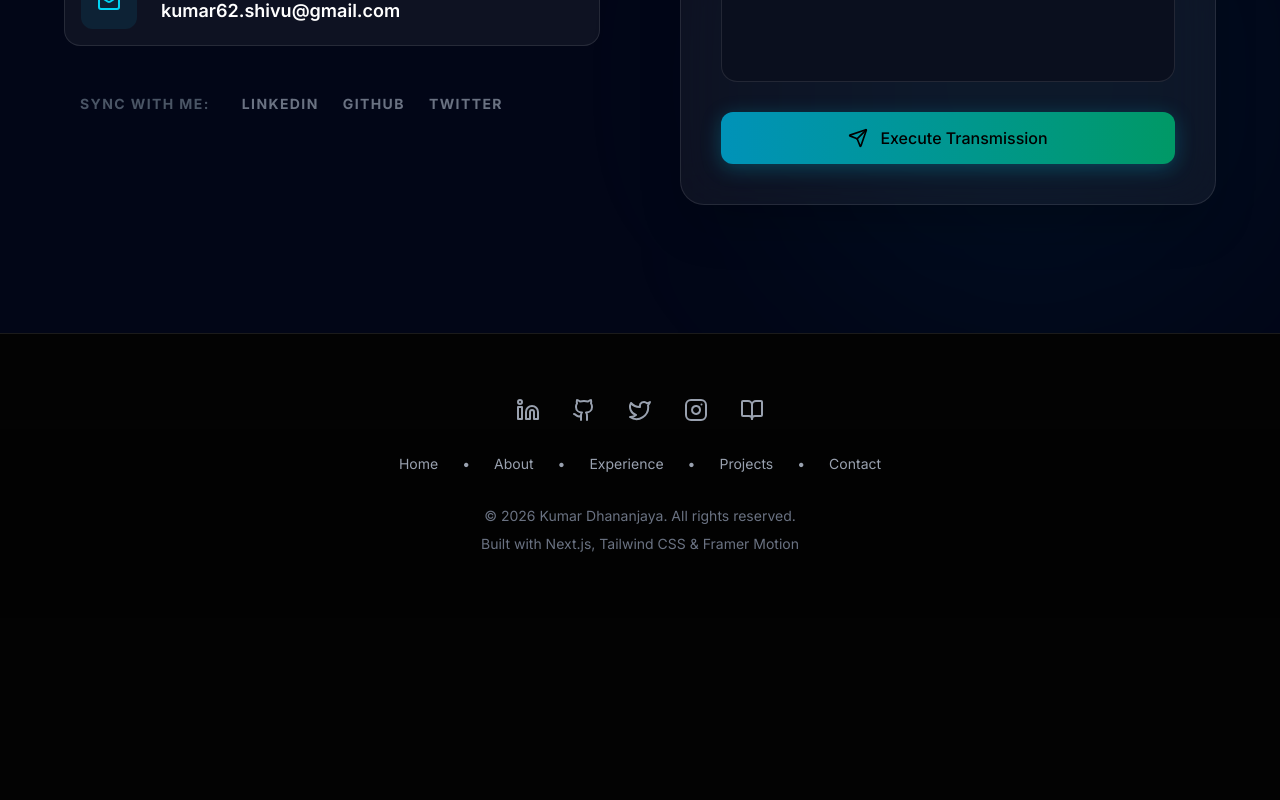
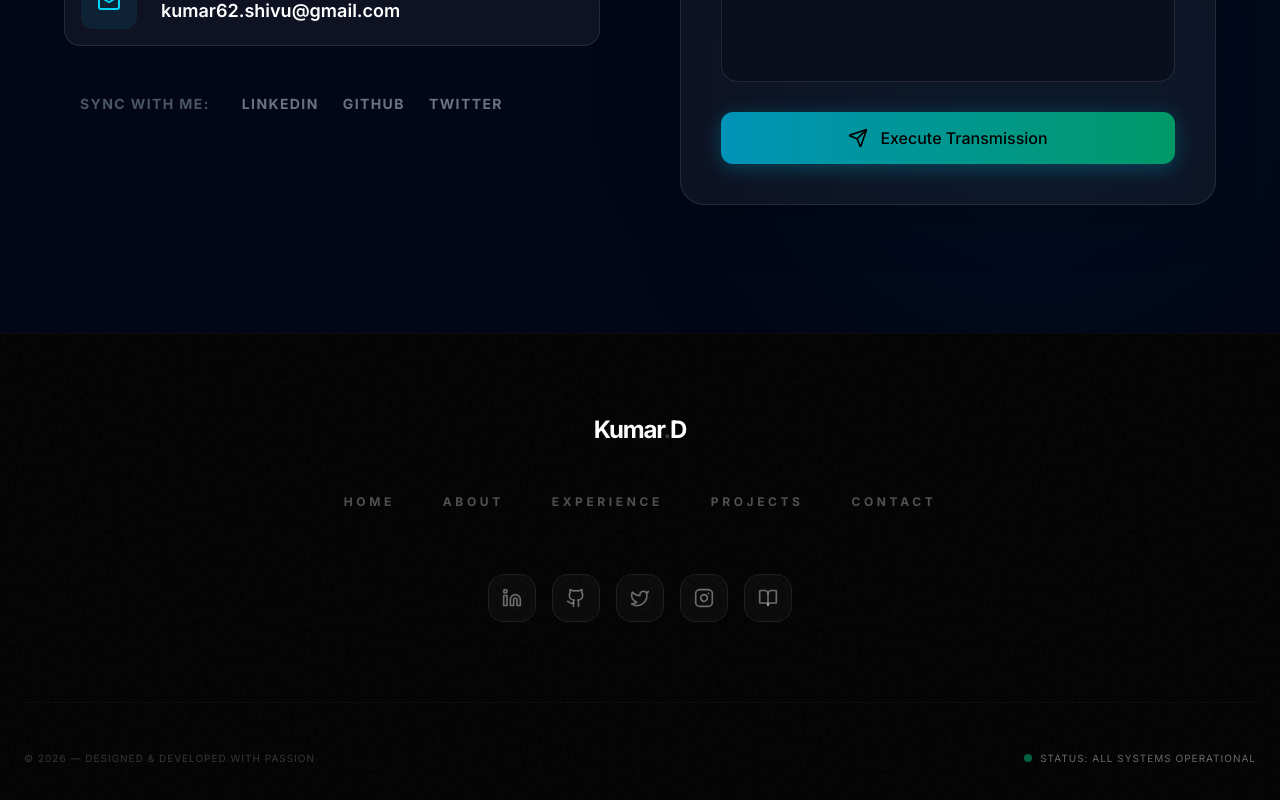
Before and after one commit to KumarDhananjaya/portfolio-new, a Next.js app: page / in a window 1280 px wide. Shown: the part 6208-7008 px from the top of the page. Before the commit the page ends 6826 px from the top, so only its background shows below. Built offline with nearby package versions, Linux system fonts and the light colour scheme.

Commit message:
Revamp: Redesign Footer with minimal atmospheric design

```diff
--- a/components/Footer.tsx
+++ b/components/Footer.tsx
@@ -12,42 +12,54 @@
 
 export const Footer: React.FC = () => {
     return (
-        <footer className="bg-gradient-to-b from-transparent to-black/50 border-t border-white/10 py-12 md:py-16 w-full flex flex-col justify-center items-center">
-            <div className="w-full max-w-[1200px] mx-auto px-6 md:px-8 lg:px-12">
-                <div className="flex flex-col items-center gap-6 md:gap-8 max-w-4xl mx-auto">
-                    {/* Social Links */}
-                    <div className="flex items-center gap-6 md:gap-8">
+        <footer className="w-full py-20 px-6 relative overflow-hidden bg-grain border-t border-white/[0.03]">
+            <div className="w-full max-w-7xl mx-auto relative z-10">
+                <div className="flex flex-col items-center">
+                    {/* Brand / Logo */}
+                    <div className="mb-12">
+                        <h3 className="text-2xl font-bold tracking-tighter text-white">
+                            Kumar<span className="text-white/20">.</span>D
+                        </h3>
+                    </div>
+
+                    {/* Navigation */}
+                    <div className="flex flex-wrap justify-center gap-x-12 gap-y-6 mb-16">
+                        {['Home', 'About', 'Experience', 'Projects', 'Contact'].map((item) => (
+                            <a
+                                key={item}
+                                href={`#${item.toLowerCase()}`}
+                                className="text-xs font-bold uppercase tracking-[0.3em] text-white/30 hover:text-white transition-colors duration-300"
+                            >
+                                {item}
+                            </a>
+                        ))}
+                    </div>
+
+                    {/* Socials - Clean Grid */}
+                    <div className="flex gap-4 mb-20">
                         {socialIcons.map(({ Icon, href, label }) => (
                             <a
                                 key={label}
                                 href={href}
                                 target="_blank"
                                 rel="noopener noreferrer"
-                                className="text-gray-400 hover:text-white transition-colors duration-300 hover:scale-110 transform"
+                                className="w-12 h-12 rounded-2xl glass flex items-center justify-center text-white/40 hover:text-white hover:bg-white/10 hover:border-white/20 transition-all duration-500"
                                 aria-label={label}
                             >
-                                <Icon size={24} />
+                                <Icon size={20} />
                             </a>
                         ))}
                     </div>
 
-                    {/* Quick Links */}
-                    <div className="flex flex-wrap items-center justify-center gap-4 md:gap-6 text-sm text-gray-400">
-                        <a href="#home" className="hover:text-white transition-colors">Home</a>
-                        <span>•</span>
-                        <a href="#about" className="hover:text-white transition-colors">About</a>
-                        <span>•</span>
-                        <a href="#experience" className="hover:text-white transition-colors">Experience</a>
-                        <span>•</span>
-                        <a href="#projects" className="hover:text-white transition-colors">Projects</a>
-                        <span>•</span>
-                        <a href="#contact" className="hover:text-white transition-colors">Contact</a>
-                    </div>
-
-                    {/* Copyright */}
-                    <div className="text-center text-gray-500 text-sm">
-                        <p>© {new Date().getFullYear()} {PERSONAL_INFO.name}. All rights reserved.</p>
-                        <p className="mt-2">Built with Next.js, Tailwind CSS & Framer Motion</p>
+                    {/* Bottom Info */}
+                    <div className="w-full pt-12 border-t border-white/[0.03] flex flex-col md:flex-row justify-between items-center gap-6">
+                        <p className="text-[10px] uppercase tracking-widest text-white/20">
+                            © {new Date().getFullYear()} — Designed & Developed with Passion
+                        </p>
+                        <div className="flex items-center gap-2">
+                            <div className="w-2 h-2 rounded-full bg-emerald-500 animate-pulse" />
+                            <p className="text-[10px] uppercase tracking-widest text-white/40">Status: All Systems Operational</p>
+                        </div>
                     </div>
                 </div>
             </div>
```
